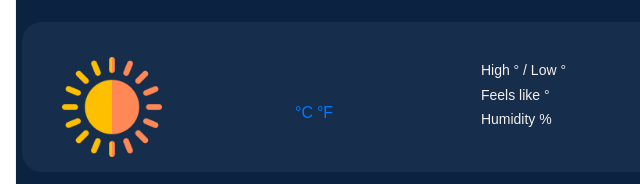
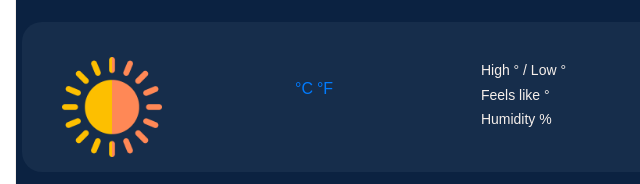
Before and after one commit to FreyaP/SheCodes-weather-app, a website built with Parcel: page index.html in a window 1280 px wide. Shown: the part 133-317 px from the top of the page, 0-640 px from the left. Built offline with nearby package versions, Linux system fonts and the light colour scheme; no server answers.

Commit message:
Updated css on current weather

```diff
--- a/src/styles.css
+++ b/src/styles.css
@@ -63,7 +63,7 @@ p {
 }
 .currentWeather {
   text-align: center;
-  margin-top: 20px;
+  margin-top: 28px;
 }
 .highLowTemp,
 .feelsLikeTemp,
@@ -87,6 +87,8 @@ p {
 .measureTemp {
   transition: all 200ms ease-in-out;
   font-size: 16px;
+  position: relative;
+  top: -32px;
 }
 .measureTemp:hover {
   opacity: 50%;
```
